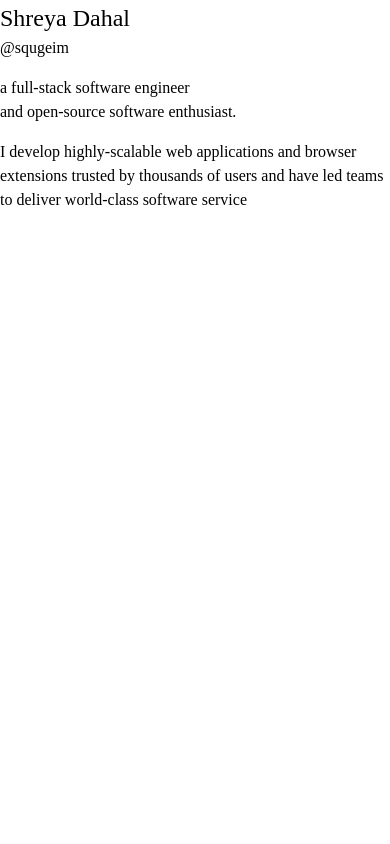
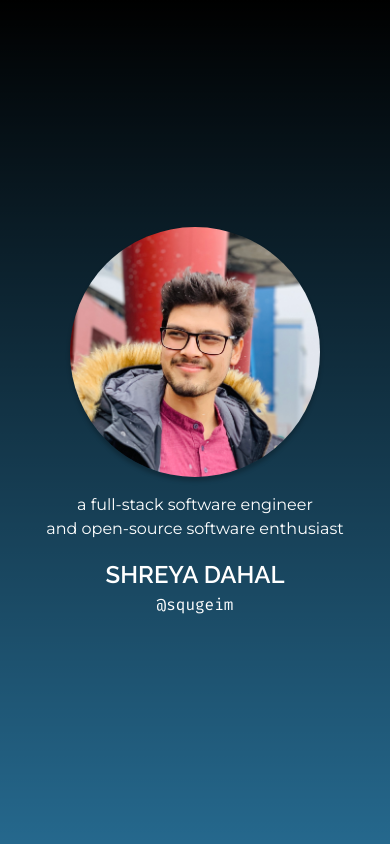
Before and after one commit to squgeim/squgeim.github.io, a PHP site: page / in a window 390 px wide. Run offline with PHP 8.4, Linux system fonts and the light colour scheme.

Commit message:
Header section for mobile

```diff
--- a/css/style.css
+++ b/css/style.css
@@ -46,3 +46,56 @@ a img {
 }
 
 /*********************************/
+
+:root {
+	--font-primary: Lato, sans-serif;
+	--font-header: Raleway, sans-serif;
+	--font-title: Montserrat, sans-serif;
+	--font-mono: "Fira Code", monospace;
+
+	--color-page-bg: #25688D;
+}
+
+body {
+    background: var(--color-page-bg);
+    font-family: var(--font-primary);
+	-webkit-font-smoothing: antialiased;
+	-moz-osx-font-smoothing: grayscale;
+}
+
+/*******************************************************************************
+ * LANDING SECTION
+ ******************************************************************************/
+
+.landing {
+	display: flex;
+	flex-direction: column;
+	height: 100vh;
+	background: linear-gradient(0deg, rgba(255,255,255,0) 0%, rgba(0,0,0,1) 100%);;
+    align-items: center;
+	justify-content: center;
+    color: white;
+    text-align: center;
+}
+
+.main-picture {
+	width: 250px;
+    height: 250px;
+	border-radius: 50%;
+    background: url(../images/shreya_portrait.jpeg);
+	background-size: cover;
+    box-shadow: 0px 4px 4px rgba(0, 0, 0, 0.25);
+}
+
+.hero-text {
+	font-family: var(--font-title);
+}
+
+.name {
+	font-family: var(--font-header);
+	text-transform: uppercase;
+}
+
+.handle {
+	font-family: var(--font-mono);
+}
--- a/index.html
+++ b/index.html
@@ -11,7 +11,7 @@
   <link rel="mask-icon" href="/safari-pinned-tab.svg" color="#FFFFFF">
   <meta name="msapplication-TileColor" content="#2b5797">
   <meta name="theme-color" content="#ffffff">
-  <link href="https://fonts.googleapis.com/css?family=Noto+Serif|Raleway" rel="stylesheet" type="text/css">
+  <link href="https://fonts.googleapis.com/css2?family=Fira+Code:wght@300;400&family=Lato&family=Montserrat&family=Raleway:wght@600&display=swap" rel="stylesheet" type="text/css">
   <link href="./css/fontello.css" type="text/css" rel="stylesheet" />
   <link href="./css/style.css" type="text/css" rel="stylesheet" />
   <!-- Global site tag (gtag.js) - Google Analytics -->
@@ -26,24 +26,13 @@
 </head>
 <body>
   <section class="landing">
-    <header class="main-header">
-      <div class="main-picture"></div>
-      <h1>Shreya Dahal</h1>
-      <span>@squgeim</span>
-    </header>
-    <div class="main">
-      <p class="hero-text">
-        a full-stack software engineer
-        <br /> and open-source software enthusiast.
-      </p>
-      <div class="subtitle">
-        <p>
-          I develop highly-scalable web applications and browser extensions
-          trusted by thousands of users and have led teams to deliver
-          world-class software service
-        </p>
-      </div>
-    </div>
+    <div class="main-picture"></div>
+    <p class="hero-text">
+      a full-stack software engineer
+      <br /> and open-source software enthusiast
+    </p>
+    <h1 class="name">Shreya Dahal</h1>
+    <span class="handle">@squgeim</span>
   </section>
   <section class="blogs"></section>
 </body>
```
Also changed, not shown: images/shreya_portrait.jpeg (added).
